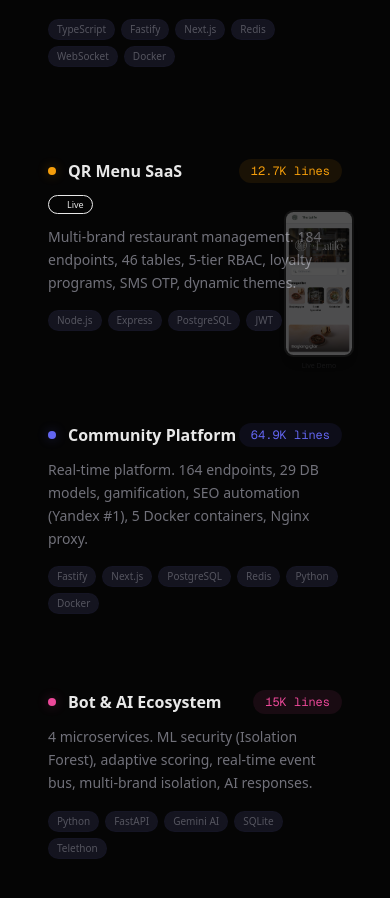
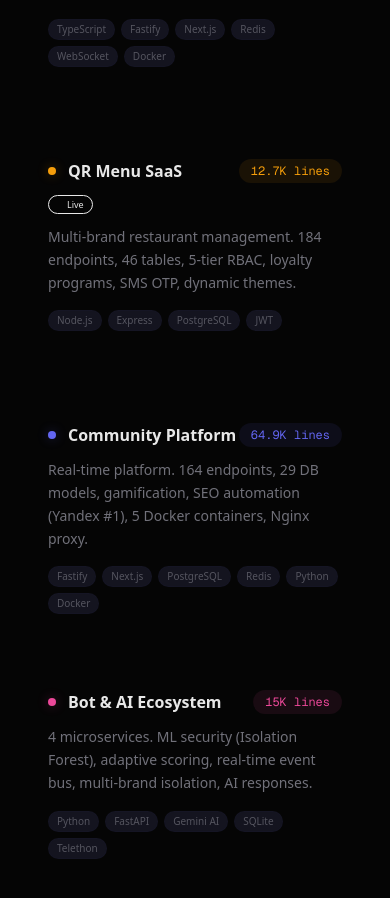
Before and after one commit to irtassedat/web-sayfam, a Next.js app: page / in a window 390 px wide. Shown: the part 2420-3318 px from the top of the page. Built offline with nearby package versions, Linux system fonts and the light colour scheme.

Commit message:
fix: card click opens live demo (QR Menu in mobile popup), github, or profile

```diff
--- a/src/app/page.tsx
+++ b/src/app/page.tsx
@@ -62,22 +62,35 @@ function ProjectCard({ title, description, metrics, tags, github, live, color, d
   title: string; description: string; metrics: string; tags: string[];
   github?: string; live?: string; color: string; delay: number;
 }) {
+  const handleClick = () => {
+    if (live?.includes("sebastianlogic")) {
+      window.open(live, "_blank", "width=420,height=880,menubar=no,toolbar=no,location=no,status=no");
+    } else if (live) {
+      window.open(live, "_blank");
+    } else if (github) {
+      window.open(github, "_blank");
+    } else {
+      window.open("https://github.com/irtassedat", "_blank");
+    }
+  };
+
   return (
     <motion.div
       initial={{ opacity: 0, y: 20 }}
       whileInView={{ opacity: 1, y: 0 }}
       viewport={{ once: true }}
       transition={{ delay, duration: 0.5 }}
-      className="card-glow rounded-2xl p-6 group relative"
+      onClick={handleClick}
+      className="card-glow rounded-2xl p-6 group cursor-pointer"
     >
       <div className="flex items-start justify-between mb-3">
         <div className="flex items-center gap-3 flex-wrap">
           <div className="w-2 h-2 rounded-full" style={{ backgroundColor: color, boxShadow: `0 0 12px ${color}50` }} />
           <h3 className="font-semibold">{title}</h3>
           {live && (
-            <a href={live} target="_blank" rel="noopener noreferrer" onClick={e => e.stopPropagation()} className="flex items-center gap-1 text-[9px] px-2 py-0.5 rounded-full bg-green/10 text-green border border-green/20 hover:bg-green/20 transition-colors">
+            <span className="flex items-center gap-1 text-[9px] px-2 py-0.5 rounded-full bg-green/10 text-green border border-green/20">
               <span className="w-1.5 h-1.5 rounded-full bg-green animate-pulse" />Live
-            </a>
+            </span>
           )}
         </div>
         <span className="text-xs px-3 py-1 rounded-full font-mono shrink-0" style={{ backgroundColor: color + "15", color }}>{metrics}</span>
@@ -87,18 +100,10 @@ function ProjectCard({ title, description, metrics, tags, github, live, color, d
         {tags.map(t => <span key={t} className="text-[10px] px-2 py-0.5 rounded-full bg-surface-light text-muted/70 border border-border/30">{t}</span>)}
       </div>
       {github && (
-        <a href={github} target="_blank" rel="noopener noreferrer" className="text-xs text-muted hover:text-primary transition-colors flex items-center gap-1 opacity-0 group-hover:opacity-100">
+        <span className="text-xs text-muted group-hover:text-primary transition-colors flex items-center gap-1 opacity-0 group-hover:opacity-100">
           <svg className="w-3.5 h-3.5" fill="currentColor" viewBox="0 0 24 24"><path d="M12 0C5.37 0 0 5.37 0 12c0 5.31 3.435 9.795 8.205 11.385.6.105.825-.255.825-.57 0-.285-.015-1.23-.015-2.235-3.015.555-3.795-.735-4.035-1.41-.135-.345-.72-1.41-1.23-1.695-.42-.225-1.02-.78-.015-.795.945-.015 1.62.87 1.845 1.23 1.08 1.815 2.805 1.305 3.495.99.105-.78.42-1.305.765-1.605-2.67-.3-5.46-1.335-5.46-5.925 0-1.305.465-2.385 1.23-3.225-.12-.3-.54-1.53.12-3.18 0 0 1.005-.315 3.3 1.23.96-.27 1.98-.405 3-.405s2.04.135 3 .405c2.295-1.56 3.3-1.23 3.3-1.23.66 1.65.24 2.88.12 3.18.765.84 1.23 1.905 1.23 3.225 0 4.605-2.805 5.625-5.475 5.925.435.375.81 1.095.81 2.22 0 1.605-.015 2.895-.015 3.3 0 .315.225.69.825.57A12.02 12.02 0 0024 12c0-6.63-5.37-12-12-12z"/></svg>
           View Source
-        </a>
-      )}
-      {live && live.includes("sebastianlogic") && (
-        <a href={live} target="_blank" rel="noopener noreferrer" onClick={e => e.stopPropagation()} className="absolute bottom-3 right-3 w-[70px] opacity-30 hover:opacity-90 hover:scale-110 transition-all duration-300 z-10">
-          <div className="relative rounded-[0.6rem] border-[2px] border-foreground/20 bg-black overflow-hidden shadow-lg">
-            <img src="/qrmenu-preview.png" alt="QR Menu" className="w-full" />
-          </div>
-          <p className="text-[7px] text-center text-muted/50 mt-1">Live Demo</p>
-        </a>
+        </span>
       )}
     </motion.div>
   );
```
